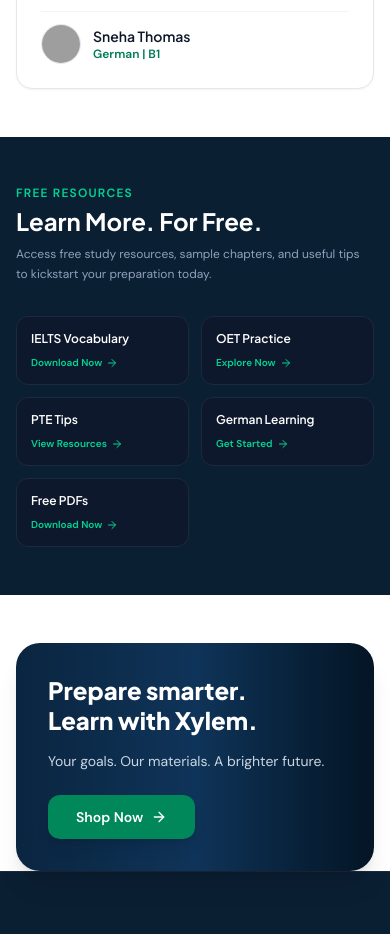
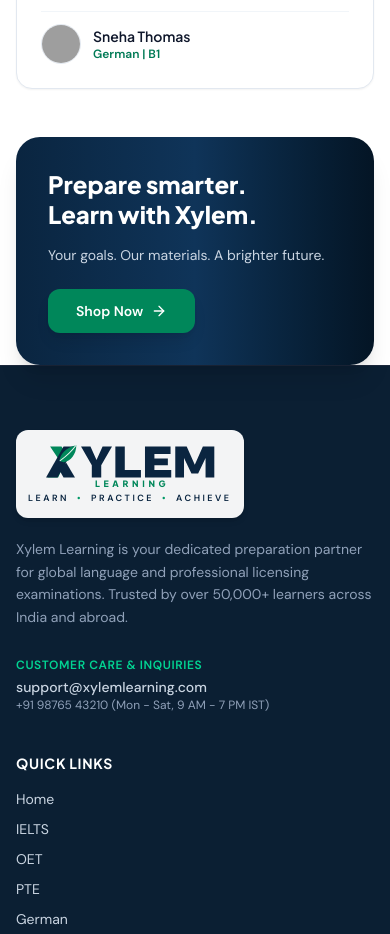
Before and after one commit to ashinshiju920-ai/XYLEM, a React (Vite) app: page / in a window 390 px wide. Shown: the part 5260-6194 px from the top of the page. Built offline with nearby package versions, Linux system fonts and the light colour scheme; no server answers; grey boxes are pictures that could not be loaded.

Commit message:
Remove Free Resources section completely from homepage

```diff
--- a/src/views/HomeView.tsx
+++ b/src/views/HomeView.tsx
@@ -480,50 +480,7 @@ export const HomeView: React.FC = () => {
         </div>
       </section>
 
-      {/* 7. FREE RESOURCES (Image 5) */}
-      <section className="bg-[#0b1f33] py-12 text-white">
-        <div className="max-w-7xl mx-auto px-4 sm:px-6 lg:px-8">
-          <div className="grid grid-cols-1 lg:grid-cols-12 gap-8 items-center">
-            <div className="lg:col-span-4">
-              <span className="text-xs font-semibold tracking-widest uppercase text-emerald-400 block mb-1 font-['DM_Sans',sans-serif]">
-                FREE RESOURCES
-              </span>
-              <h2 className="text-2xl font-bold font-['Plus_Jakarta_Sans',sans-serif] text-white">
-                Learn More. For Free.
-              </h2>
-              <p className="text-xs text-slate-400 mt-2 leading-relaxed font-['DM_Sans',sans-serif]">
-                Access free study resources, sample chapters, and useful tips to kickstart your preparation today.
-              </p>
-            </div>
-
-            <div className="lg:col-span-8 grid grid-cols-2 sm:grid-cols-3 lg:grid-cols-5 gap-3">
-              {[
-                { title: 'IELTS Vocabulary', action: 'Download Now', book: books[0] },
-                { title: 'OET Practice', action: 'Explore Now', book: books[1] || books[0] },
-                { title: 'PTE Tips', action: 'View Resources', book: books[3] || books[0] },
-                { title: 'German Learning', action: 'Get Started', book: books[2] || books[0] },
-                { title: 'Free PDFs', action: 'Download Now', book: books[0] },
-              ].map((res, i) => (
-                <button
-                  key={i}
-                  onClick={() => openPdfViewer(res.book)}
-                  className="bg-slate-900/80 hover:bg-slate-800 border border-slate-800 hover:border-emerald-500/50 p-3.5 rounded-xl text-left transition-all group"
-                >
-                  <div className="text-xs font-semibold text-white font-['Plus_Jakarta_Sans',sans-serif] group-hover:text-emerald-300">
-                    {res.title}
-                  </div>
-                  <div className="text-[10px] text-emerald-400 font-semibold mt-2 flex items-center gap-1 font-['DM_Sans',sans-serif]">
-                    <span>{res.action}</span>
-                    <ArrowRight className="w-3 h-3 group-hover:translate-x-1 transition-transform" />
-                  </div>
-                </button>
-              ))}
-            </div>
-          </div>
-        </div>
-      </section>
-
-      {/* 8. CALL TO ACTION BANNER (Image 5 & Image 3) */}
+      {/* 7. CALL TO ACTION BANNER (Image 5 & Image 3) */}
       <section className="max-w-7xl mx-auto px-4 sm:px-6 lg:px-8">
         <div className="relative rounded-3xl overflow-hidden shadow-xl bg-gradient-to-r from-[#0a2540] via-[#0f3459] to-[#041525] p-8 sm:p-12 text-white">
           <div className="max-w-2xl space-y-4">
```
